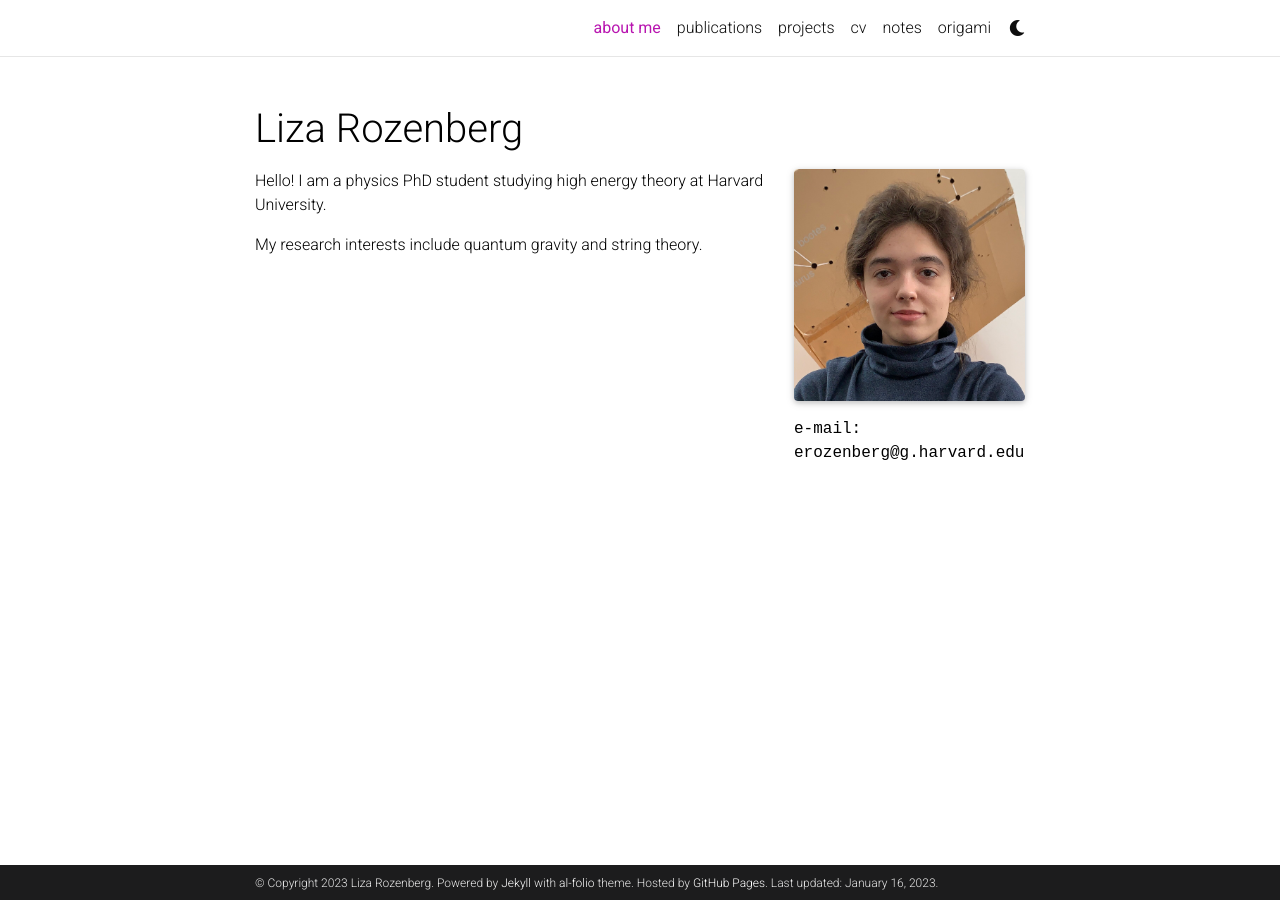
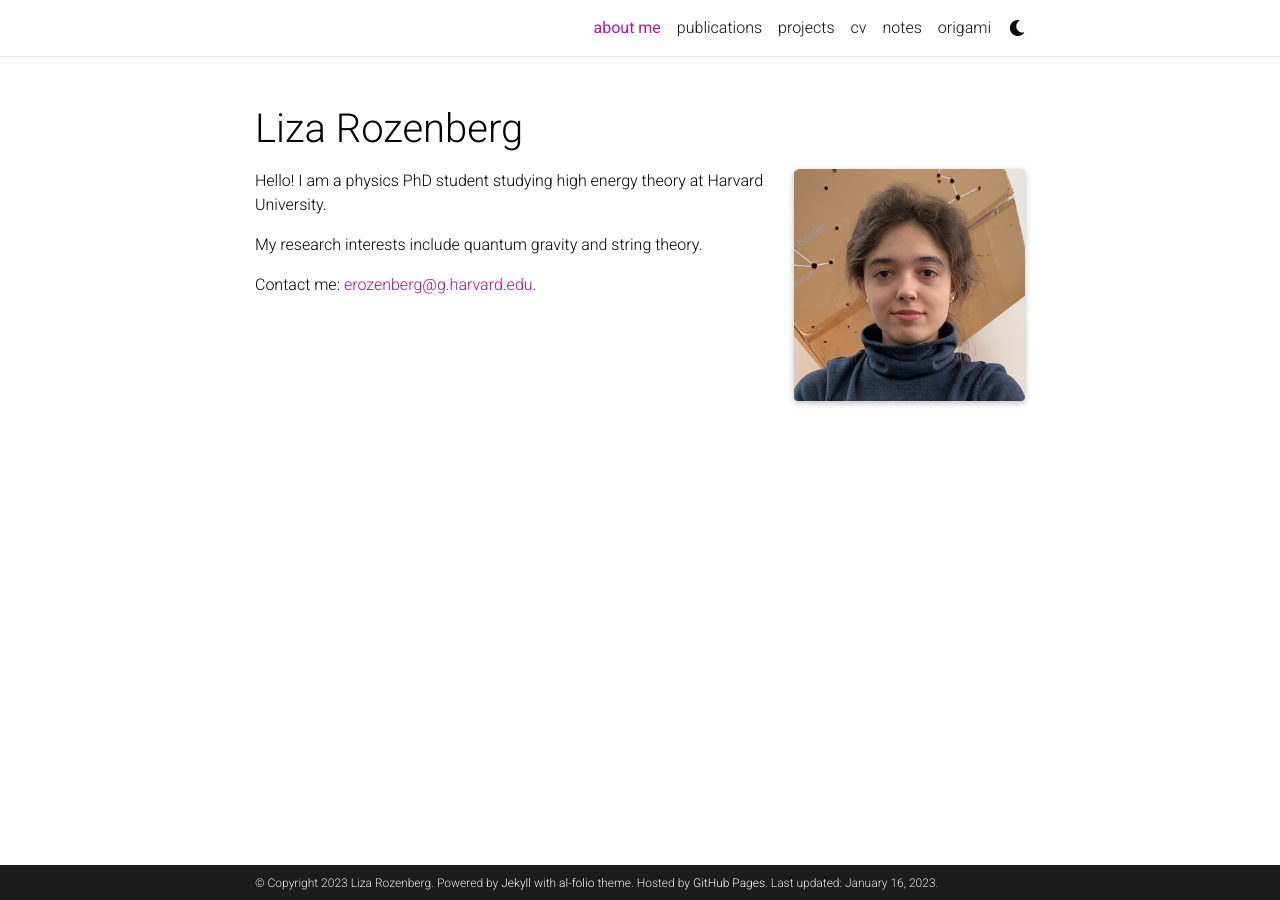
Before and after one commit to acequark/acequark.github.io, a Jekyll site: the page built from _pages/about.md, in a window 1280 px wide. Built offline with Jekyll 4.4.1, drawn with Linux system fonts in a browser that asks for light colours; full-size pictures stand in for the smaller copies a plugin makes; comment, search, counter and statistics services are not loaded; a style sheet for code colours, icons or effects is not loaded.

Commit message:
Update about.md

```diff
--- a/_pages/about.md
+++ b/_pages/about.md
@@ -8,8 +8,7 @@ profile:
   align: right
   image: prof_pic.jpg
   image_circular: false # crops the image to make it circular
-  address: >
-    <p>e-mail: erozenberg@g.harvard.edu </p>
+  address:
 
 news: false  # includes a list of news items
 selected_papers: false # includes a list of papers marked as "selected={true}"
@@ -20,6 +19,8 @@ Hello! I am a physics PhD student studying high energy theory at Harvard Univers
 
 My research interests include quantum gravity and string theory.
 
+Contact me: <mailto:erozenberg@g.harvard.edu>.
+
 <!-- Write your biography here. Tell the world about yourself. Link to your favorite [subreddit](http://reddit.com). You can put a picture in, too. The code is already in, just name your picture `prof_pic.jpg` and put it in the `img/` folder.
 
 Put your address / P.O. box / other info right below your picture. You can also disable any these elements by editing `profile` property of the YAML header of your `_pages/about.md`. Edit `_bibliography/papers.bib` and Jekyll will render your [publications page](/al-folio/publications/) automatically.
```
